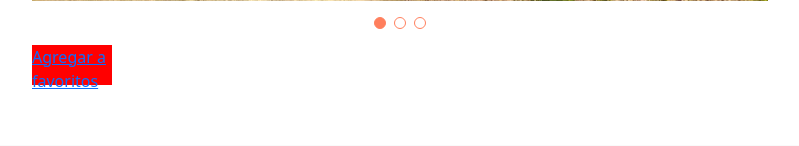
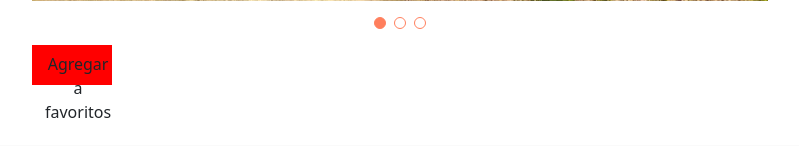
Before and after one commit to Mvargas26/MyLodgmentPlace, a PHP site: page /App/Views/InmuebleDetalle_View.php in a window 1280 px wide. Shown: the part 733-879 px from the top of the page, without its empty margins (50-849 px from the left). Run offline with PHP 8.4, Linux system fonts and the light colour scheme; some libraries are stand-ins or nearby versions.

Commit message:
solucion al problema del css del login

```diff
--- a/App/Views/InmuebleDetalle_View.php
+++ b/App/Views/InmuebleDetalle_View.php
@@ -39,7 +39,7 @@ include './templates/Header.php';
               <div class="swiper-pagination"></div>
             </div>
             <div class="corazon">
-            <a href="#" class="btn-learn-more">Agregar a favoritos</a>
+            <a href="#" id="btnAgregarFavoritos" class="btn btn Primary">Agregar a favoritos</a>
             </div>
           </div>
 
--- a/App/Views/Login_View.php
+++ b/App/Views/Login_View.php
@@ -6,7 +6,7 @@ include './templates/Header.php';
     <link href="//maxcdn.bootstrapcdn.com/bootstrap/4.0.0/css/bootstrap.min.css" rel="stylesheet" id="bootstrap-css">
     <script src="//maxcdn.bootstrapcdn.com/bootstrap/4.0.0/js/bootstrap.min.js"></script>
     <script src="//cdnjs.cloudflare.com/ajax/libs/jquery/3.2.1/jquery.min.js"></script>
-<body>
+<body id="bodyLogin">
     <div class="login-reg-panel">
         <div class="login-info-box">
             <h2>Have an account?</h2>
--- a/App/Views/templates/Header.php
+++ b/App/Views/templates/Header.php
@@ -31,7 +31,7 @@ $base_path = '../assets/';
   <!-- Template Main CSS File -->
   <link href="<?php echo $base_path; ?>css/style.css" rel="stylesheet">
   <link href="<?php echo $base_path; ?>css/customStyle.css" rel="stylesheet">
-  <!-- <link href="<?php echo $base_path; ?>css/login.css" rel="stylesheet"> -->
+  <link href="<?php echo $base_path; ?>css/login.css" rel="stylesheet">
   <link href="<?php echo $base_path; ?>css/panelusuario.css" rel="stylesheet">
 
 
--- a/App/assets/css/login.css
+++ b/App/assets/css/login.css
@@ -1,6 +1,6 @@
 
 @import url('https://fonts.googleapis.com/css?family=Mukta');
-body{
+#bodyLogin{
   font-family: 'Mukta', sans-serif;
 	height:100vh;
 	min-height:550px;
--- a/App/assets/js/script.js
+++ b/App/assets/js/script.js
@@ -1,6 +1,6 @@
     //###############################################################################################################################
     //###############################################################################################################################
-       //FUNCIONAMIENTO DEL EMTODO ENVIAR IMAGENES
+    //Registro de usuarios
     //###############################################################################################################################
     //###############################################################################################################################
     document.addEventListener("DOMContentLoaded", function () {
@@ -96,3 +96,21 @@
             $('.register-show').removeClass('show-log-panel');
         }
     });
+
+    //###############################################################################################################################
+    //###############################################################################################################################
+    //Agregar A favoritos
+    //###############################################################################################################################
+    //###############################################################################################################################
+    var btnAgregarFavoritos = document.getElementById('btnAgregarFavoritos');
+
+    // Agrega un evento clic al botón
+    btnAgregarFavoritos.addEventListener('click', function() {
+        // Muestra el modal de SweetAlert
+        Swal.fire({
+            title: 'Agregado a Favoritos',
+            text: 'El elemento ha sido agregado a tus favoritos.',
+            icon: 'success',
+            confirmButtonText: 'Aceptar'
+        });
+    });
```
